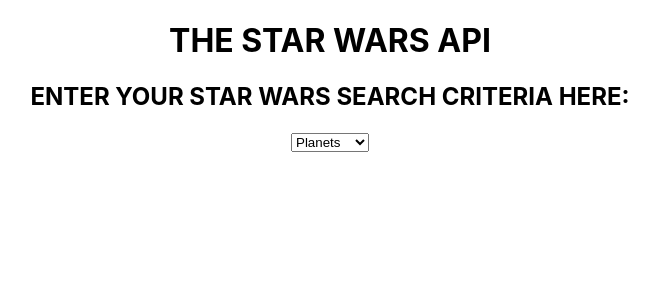
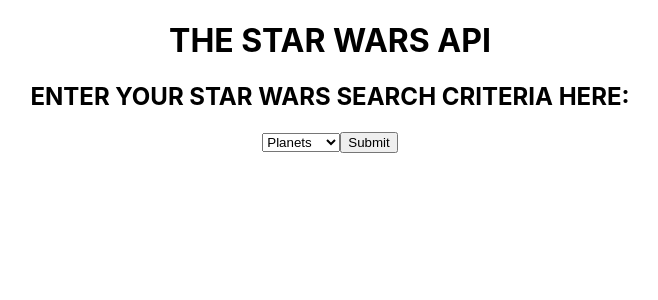
Before and after one commit to thinkful-ei-macaw/starwars-andrewb, a React (Create React App) app: page / in a window 1280 px wide. Shown: the top 300 px of the page, without its empty margins (310-968 px from the left). Built offline with nearby package versions, Linux system fonts and the light colour scheme.

Commit message:
added Results component

```diff
--- a/src/App.js
+++ b/src/App.js
@@ -1,5 +1,5 @@
 import React from 'react';
-import Search from './Search/Search'
+import Search from './Components/Search/Search'
 import './App.css'
 
 class App extends React.Component {
--- a/src/Search/Search.js
+++ b/src/Components/Search/Search.js
@@ -17,7 +17,7 @@
             <option>Films</option>
             <option>Species</option>
           </select>
-
+          <button>Submit</button>
         </form>
 
       </main>
```
Also changed, not shown: src/Components/Results/Results.js (added).
